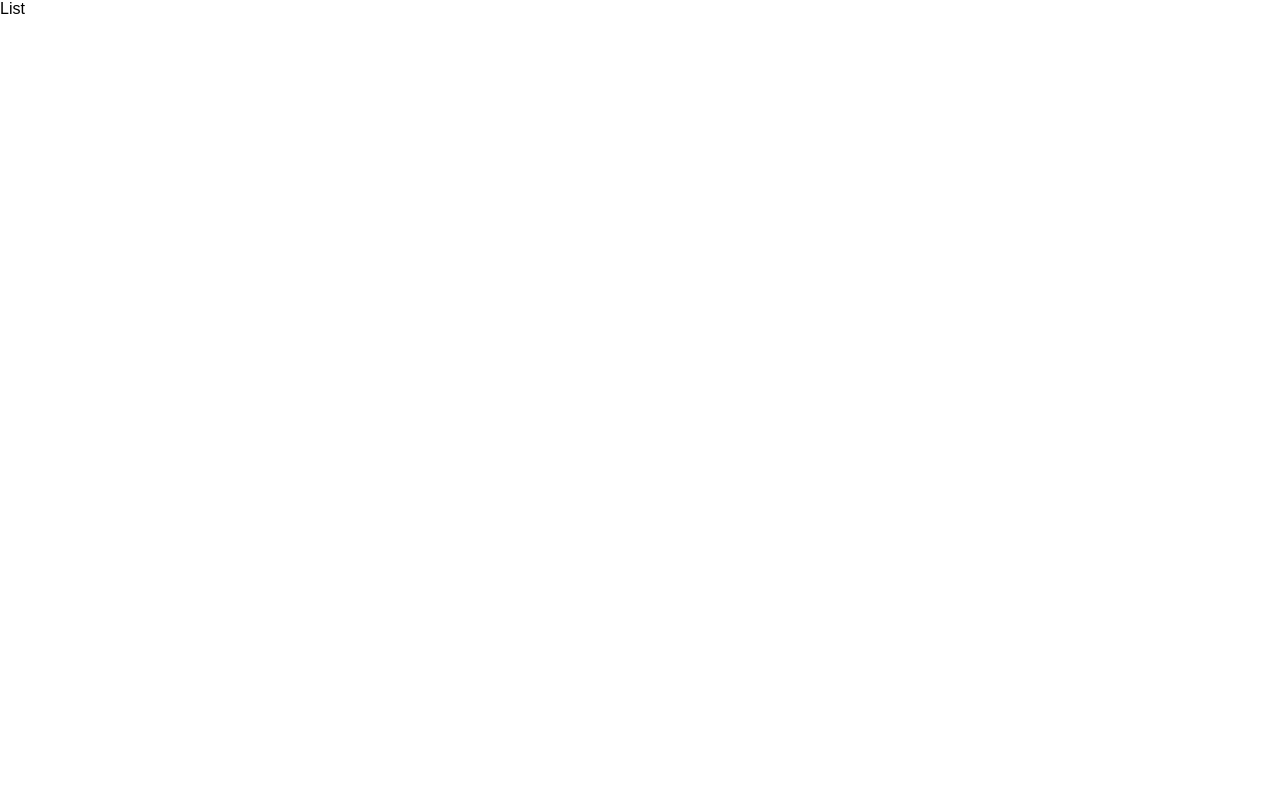
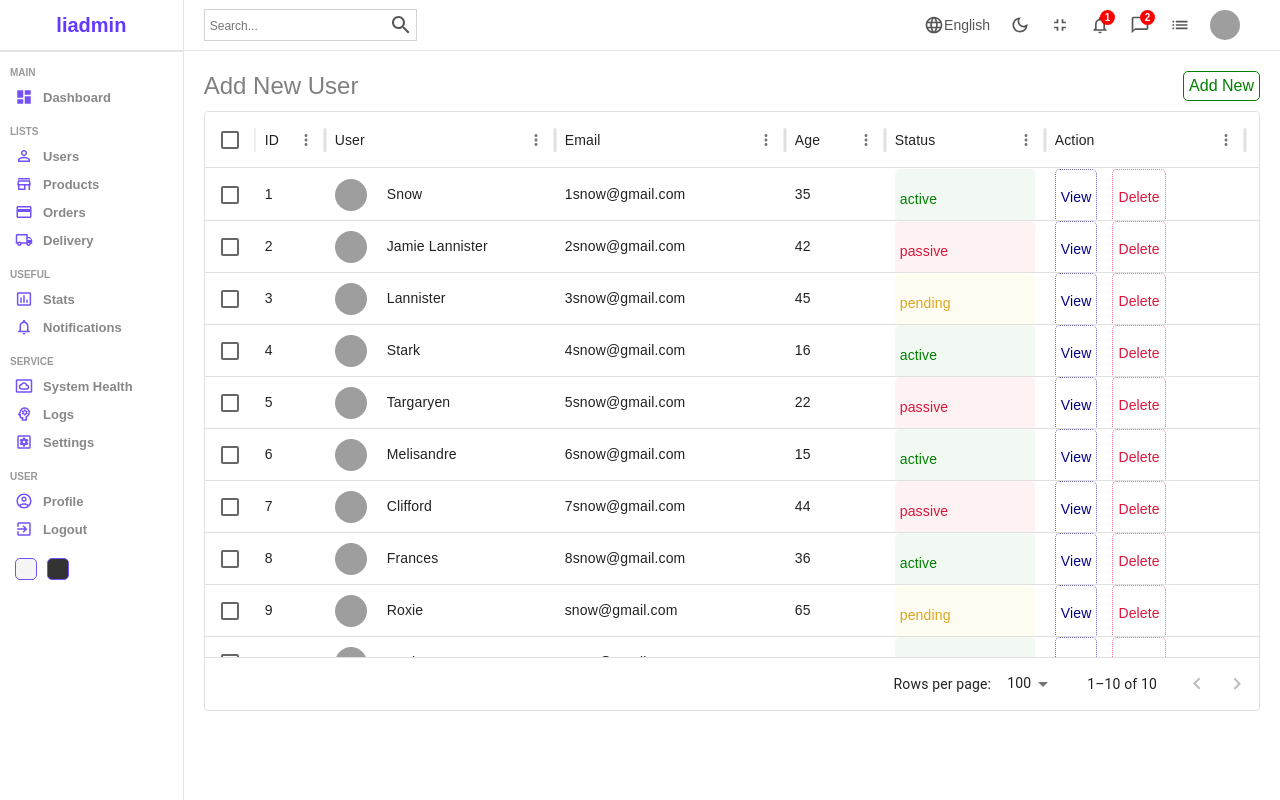
Before and after one commit to Liantsoa-Rabevahoaka/liadmin, a React (Vite) app in the folder admin/: page /users in a window 1280 px wide. Built offline with nearby package versions, Linux system fonts and the light colour scheme; grey boxes are pictures that could not be loaded.

Commit message:
add data table

```diff
--- a/admin/package.json
+++ b/admin/package.json
@@ -14,6 +14,7 @@
     "@emotion/styled": "^11.14.0",
     "@mui/icons-material": "^6.4.0",
     "@mui/material": "^6.4.0",
+    "@mui/x-data-grid": "^7.26.0",
     "react": "^18.3.1",
     "react-circular-progressbar": "^2.1.0",
     "react-dom": "^18.3.1",
--- /dev/null
+++ b/admin/src/components/datatable/Datatable.jsx
@@ -0,0 +1,56 @@
+import "./datatable.scss";
+import { DataGrid } from "@mui/x-data-grid";
+import { userColumns, userRows } from "../../datatablesource";
+import { Link } from "react-router-dom";
+import { useState } from "react";
+
+const Datatable = () => {
+  const [data, setData] = useState(userRows);
+
+  const handleDelete = (id) => {
+    setData(data.filter((item) => item.id !== id));
+  };
+
+  const actionColumn = [
+    {
+      field: "action",
+      headerName: "Action",
+      width: 200,
+      renderCell: (params) => {
+        return (
+          <div className="cellAction">
+            <Link to="/users/test" style={{ textDecoration: "none" }}>
+              <div className="viewButton">View</div>
+            </Link>
+            <div
+              className="deleteButton"
+              onClick={() => handleDelete(params.row.id)}
+            >
+              Delete
+            </div>
+          </div>
+        );
+      },
+    },
+  ];
+  return (
+    <div className="datatable">
+      <div className="datatableTitle">
+        Add New User
+        <Link to="/users/new" className="link">
+          Add New
+        </Link>
+      </div>
+      <DataGrid
+        className="datagrid"
+        rows={data}
+        columns={userColumns.concat(actionColumn)}
+        pageSize={9}
+        rowsPerPageOptions={[9]}
+        checkboxSelection
+      />
+    </div>
+  );
+};
+
+export default Datatable;
--- /dev/null
+++ b/admin/src/components/datatable/datatable.scss
@@ -0,0 +1,78 @@
+.datatable {
+  height: 600px;
+  padding: 20px;
+
+  .datatableTitle{
+    width: 100%;
+    font-size: 24px;
+    color: gray;
+    margin-bottom: 10px;
+    display: flex;
+    align-items: center;
+    justify-content: space-between;
+
+    .link{
+      text-decoration: none;
+      color: green;
+      font-size: 16px;
+      font-weight: 400;
+      border: 1px solid green;
+      padding: 5px;
+      border-radius: 5px;
+      cursor: pointer;
+    }
+  }
+
+  .cellWithImg {
+    display: flex;
+    align-items: center;
+
+    .cellImg {
+      width: 32px;
+      height: 32px;
+      border-radius: 50%;
+      object-fit: cover;
+      margin-right: 20px;
+    }
+  }
+
+  .cellWithStatus {
+    padding: 5px;
+    border-radius: 5px;
+
+    &.active {
+      background-color: rgba(0, 128, 0, 0.05);
+      color: green;
+    }
+    &.pending {
+      background-color: rgba(255, 217, 0, 0.05);
+      color: goldenrod;
+    }
+    &.passive {
+      background-color: rgba(255, 0, 0, 0.05);
+      color: crimson;
+    }
+  }
+
+  .cellAction {
+    display: flex;
+    align-items: center;
+    gap: 15px;
+
+    .viewButton {
+      padding: 2px 5px;
+      border-radius: 5px;
+      color: darkblue;
+      border: 1px dotted rgba(0, 0, 139, 0.596);
+      cursor: pointer;
+    }
+
+    .deleteButton {
+      padding: 2px 5px;
+      border-radius: 5px;
+      color: crimson;
+      border: 1px dotted rgba(220, 20, 60, 0.6);
+      cursor: pointer;
+    }
+  }
+}
--- /dev/null
+++ b/admin/src/datatablesource.jsx
@@ -0,0 +1,123 @@
+export const userColumns = [
+  { field: "id", headerName: "ID", width: 70 },
+  {
+    field: "user",
+    headerName: "User",
+    width: 230,
+    renderCell: (params) => {
+      return (
+        <div className="cellWithImg">
+          <img className="cellImg" src={params.row.img} alt="avatar" />
+          {params.row.username}
+        </div>
+      );
+    },
+  },
+  {
+    field: "email",
+    headerName: "Email",
+    width: 230,
+  },
+
+  {
+    field: "age",
+    headerName: "Age",
+    width: 100,
+  },
+  {
+    field: "status",
+    headerName: "Status",
+    width: 160,
+    renderCell: (params) => {
+      return (
+        <div className={`cellWithStatus ${params.row.status}`}>
+          {params.row.status}
+        </div>
+      );
+    },
+  },
+];
+
+//temporary data
+export const userRows = [
+  {
+    id: 1,
+    username: "Snow",
+    img: "https://images.pexels.com/photos/1820770/pexels-photo-1820770.jpeg?auto=compress&cs=tinysrgb&dpr=2&w=500",
+    status: "active",
+    email: "1snow@gmail.com",
+    age: 35,
+  },
+  {
+    id: 2,
+    username: "Jamie Lannister",
+    img: "https://images.pexels.com/photos/1820770/pexels-photo-1820770.jpeg?auto=compress&cs=tinysrgb&dpr=2&w=500",
+    email: "2snow@gmail.com",
+    status: "passive",
+    age: 42,
+  },
+  {
+    id: 3,
+    username: "Lannister",
+    img: "https://images.pexels.com/photos/1820770/pexels-photo-1820770.jpeg?auto=compress&cs=tinysrgb&dpr=2&w=500",
+    email: "3snow@gmail.com",
+    status: "pending",
+    age: 45,
+  },
+  {
+    id: 4,
+    username: "Stark",
+    img: "https://images.pexels.com/photos/1820770/pexels-photo-1820770.jpeg?auto=compress&cs=tinysrgb&dpr=2&w=500",
+    email: "4snow@gmail.com",
+    status: "active",
+    age: 16,
+  },
+  {
+    id: 5,
+    username: "Targaryen",
+    img: "https://images.pexels.com/photos/1820770/pexels-photo-1820770.jpeg?auto=compress&cs=tinysrgb&dpr=2&w=500",
+    email: "5snow@gmail.com",
+    status: "passive",
+    age: 22,
+  },
+  {
+    id: 6,
+    username: "Melisandre",
+    img: "https://images.pexels.com/photos/1820770/pexels-photo-1820770.jpeg?auto=compress&cs=tinysrgb&dpr=2&w=500",
+    email: "6snow@gmail.com",
+    status: "active",
+    age: 15,
+  },
+  {
+    id: 7,
+    username: "Clifford",
+    img: "https://images.pexels.com/photos/1820770/pexels-photo-1820770.jpeg?auto=compress&cs=tinysrgb&dpr=2&w=500",
+    email: "7snow@gmail.com",
+    status: "passive",
+    age: 44,
+  },
+  {
+    id: 8,
+    username: "Frances",
+    img: "https://images.pexels.com/photos/1820770/pexels-photo-1820770.jpeg?auto=compress&cs=tinysrgb&dpr=2&w=500",
+    email: "8snow@gmail.com",
+    status: "active",
+    age: 36,
+  },
+  {
+    id: 9,
+    username: "Roxie",
+    img: "https://images.pexels.com/photos/1820770/pexels-photo-1820770.jpeg?auto=compress&cs=tinysrgb&dpr=2&w=500",
+    email: "snow@gmail.com",
+    status: "pending",
+    age: 65,
+  },
+  {
+    id: 10,
+    username: "Roxie",
+    img: "https://images.pexels.com/photos/1820770/pexels-photo-1820770.jpeg?auto=compress&cs=tinysrgb&dpr=2&w=500",
+    email: "snow@gmail.com",
+    status: "active",
+    age: 65,
+  },
+];
--- a/admin/src/pages/list/List.jsx
+++ b/admin/src/pages/list/List.jsx
@@ -1,7 +1,17 @@
-import "./List.scss"
+import "./list.scss"
+import Sidebar from "../../components/sidebar/Sidebar"
+import Navbar from "../../components/navbar/Navbar"
+import Datatable from "../../components/datatable/Datatable"
+
 const List = () => {
   return (
-    <div>List</div>
+    <div className="list">
+      <Sidebar/>
+      <div className="listContainer">
+        <Navbar/>
+        <Datatable/>
+      </div>
+    </div>
   )
 }
 
--- a/admin/src/pages/list/List.scss
+++ b/admin/src/pages/list/List.scss
@@ -0,0 +1,7 @@
+.list {
+  display: flex;
+  width: 100%;
+  .listContainer {
+    flex: 6;
+  }
+}
```
Also changed, not shown: 1 other file (tests, documents, lock files or other folders).
